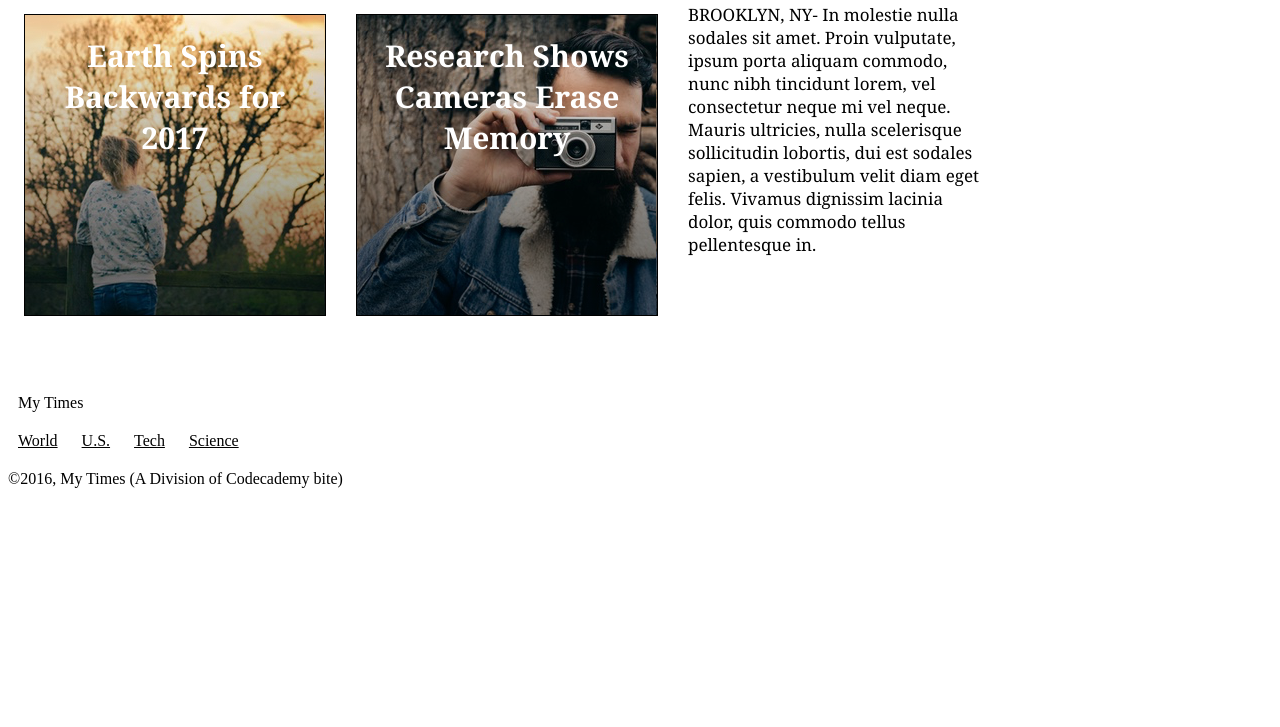
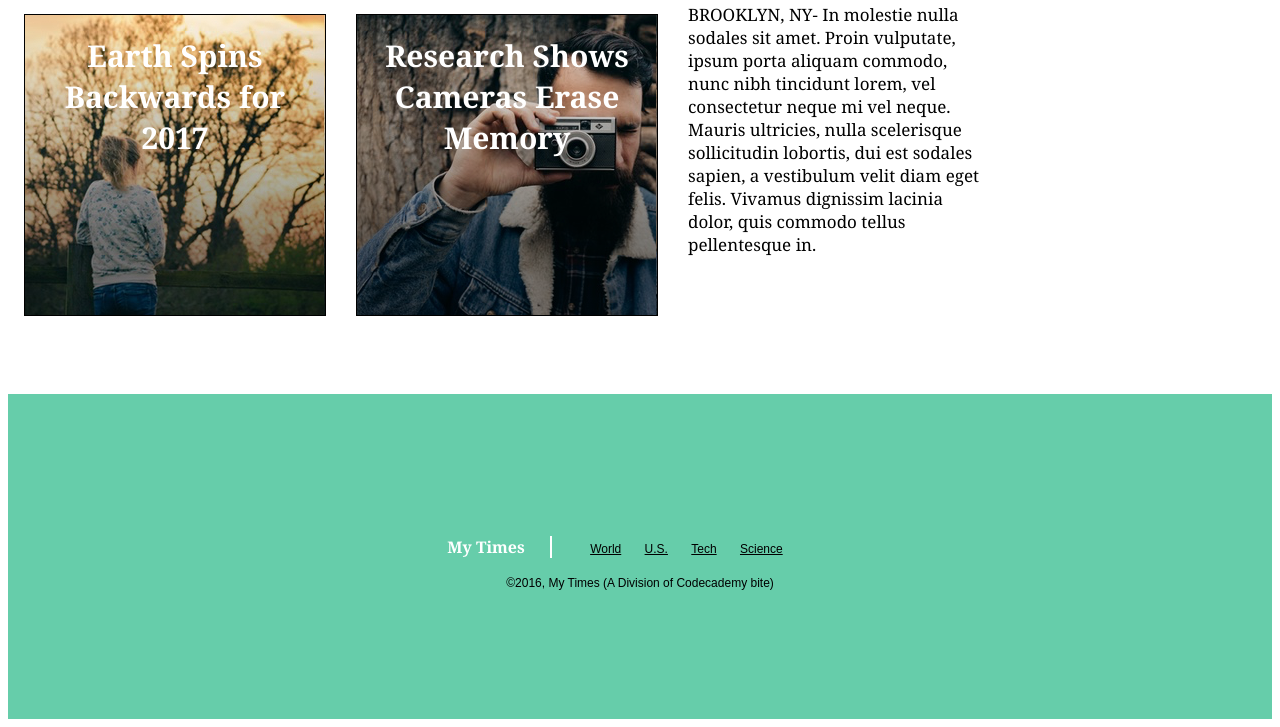
Before and after one commit to mmccubb2/MyTimes, a plain HTML site: page index.html in a window 1280 px wide. Shown: the part 918-1645 px from the top of the page. Before the commit the page ends 1414 px from the top, so only its background shows below. Drawn offline with Linux system fonts and the light colour scheme.

Commit message:
Footer added and styled

```diff
--- a/resources/css/style.css
+++ b/resources/css/style.css
@@ -9,6 +9,7 @@ header {
   width: 100%;
   height: 80px;
   border-bottom: 1px solid black;
+  background-color: white;
 }
 
 /* Header Nav Styles */
@@ -188,3 +189,37 @@ text-align: center;
   font-size: 12px;
   color: Dimgrey;
 }
+
+
+/* ------------------------- Footer ------------------------------ */
+footer{
+  font-family: Veranda, sans-serif;
+  font-size: 12px;
+  display: flex;
+  align-items: center;
+  justify-content: center;
+  flex-direction: column;
+  width: 100%;
+  height: 325px;
+  background-color: mediumaquamarine;
+  margin: auto;
+}
+
+footer .title{
+  display: inline-block;
+  padding-right: 25px;
+  border-right: 2px solid white;
+  font-family: Georgia, serif;
+  font-size: 16px;
+  font-weight: bold;
+  color: white
+}
+
+footer nav{
+  display: inline-block;
+  padding-left: 25px;
+}
+
+span.title{
+  padding: 0px 25px 0px 0px;
+}
```
